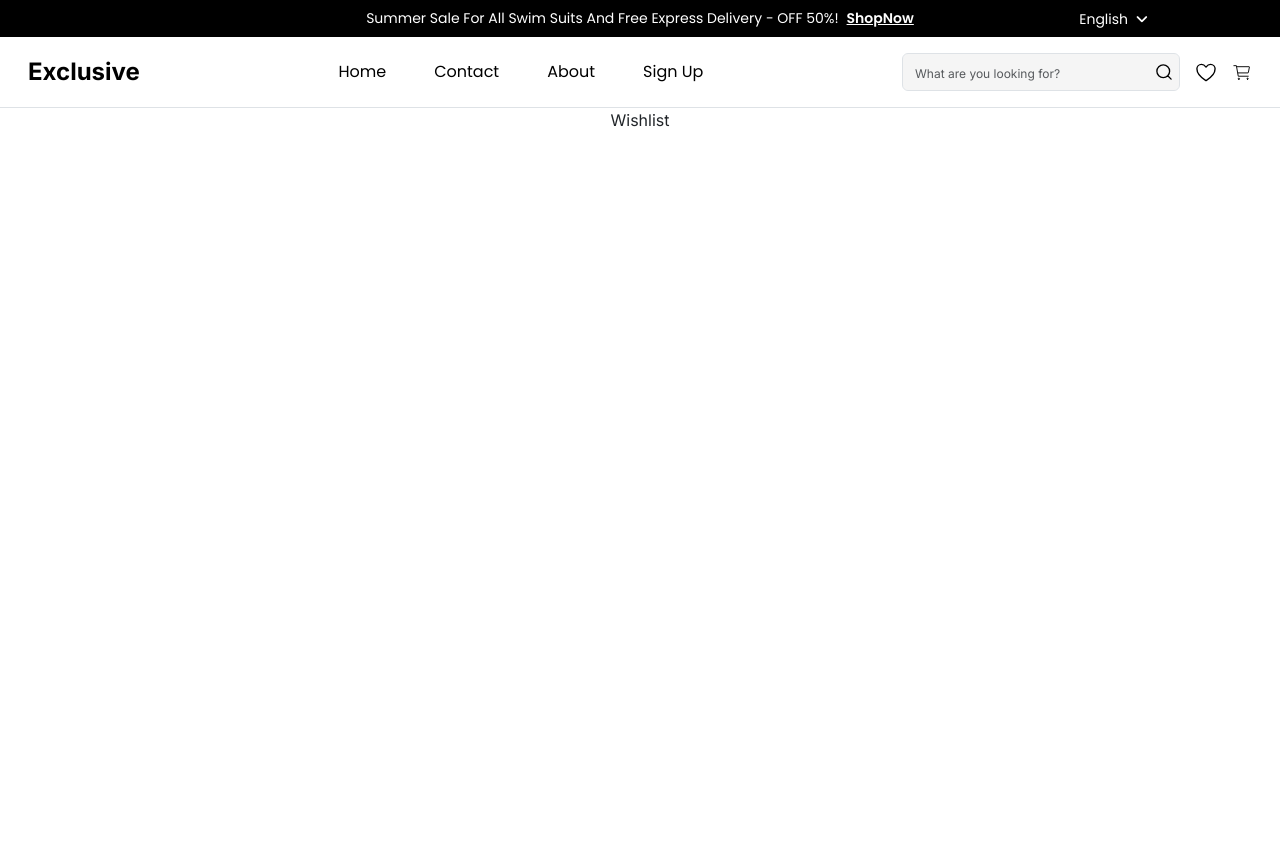
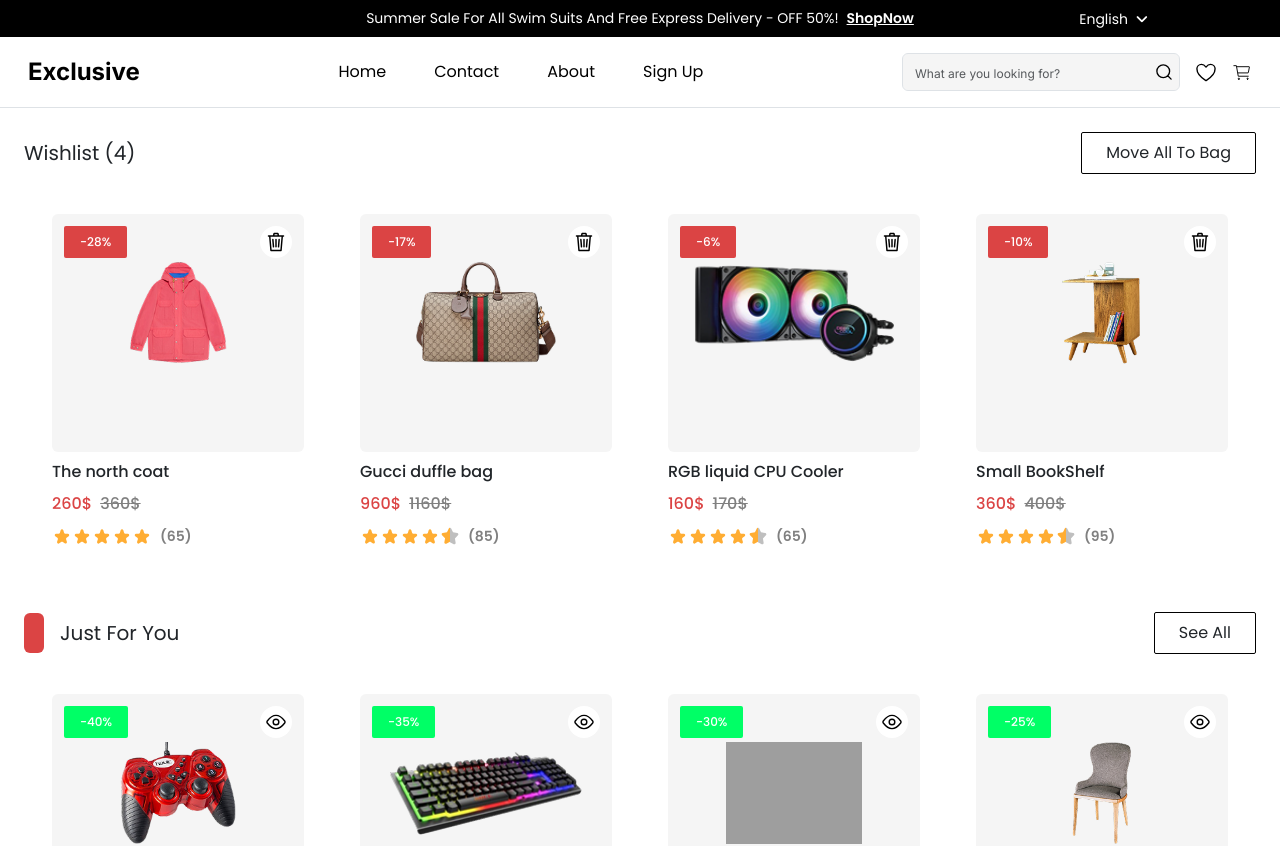
Before and after one commit to Sara-mostafa200/shopNow, a React (Vite) app: page /wishlist in a window 1280 px wide. Shown: the top 846 px of the page. Built offline with nearby package versions, Linux system fonts and the light colour scheme; grey boxes are pictures that could not be loaded.

Commit message:
final submit

```diff
--- a/src/Components/BestSelling/BestSelling.jsx
+++ b/src/Components/BestSelling/BestSelling.jsx
@@ -23,9 +23,9 @@
 
      <div className="row sm:mx-auto mx-0">
          {BestSelling.map((item) => (
-            <div className='w-full md:w-1/3 lg:w-1/4'>
+            <div className='w-full md:w-1/3 lg:w-1/4' key={item.id}>
 
-                <ProductCard item ={item}/>
+                <ProductCard item ={item} />
             </div>
 
       ))}
--- a/src/Components/FlashSales/FlashSales.jsx
+++ b/src/Components/FlashSales/FlashSales.jsx
@@ -82,8 +82,8 @@
       </div>
 
       <Slider {...settings} >
-         {FlashSales.map((item) => (
-            <ProductCard item ={item}/>
+         {FlashSales.map((item ) => (
+            <ProductCard item ={item} key={item.id}/>
 
         ))}
       </Slider>
--- a/src/Components/Hero/Hero.jsx
+++ b/src/Components/Hero/Hero.jsx
@@ -4,8 +4,9 @@
 import { ProductContext } from '../../context/productContext'
 
 export default function Hero() {
+
   return (
-    <div className='flex justify-between relative items-center'>
+    <div className='flex justify-between relative items-center z-30'>
          <div className='absolute md:relative  top-1 left-1  z-10 '>
          <SideBar/>
 
--- a/src/Components/HomeSlider/HomeSlider.jsx
+++ b/src/Components/HomeSlider/HomeSlider.jsx
@@ -37,7 +37,7 @@
 
   return (
     <Slider {...settings} className=' flex items-center justify-center '>
-    {loop.map((item)=><div className='w-full flex flex-col md:flex-row  bg-black py-5 px-2 items-center'>
+    {loop.map((item ,index)=><div key={index} className='w-full flex flex-col md:flex-row  bg-black py-5 px-2 items-center'>
         <div className='w-full md:w-1/2 md:order-2 '>
         <img src={iphone} className=' w-full' alt="" />
 
--- a/src/Components/Login/Login.jsx
+++ b/src/Components/Login/Login.jsx
@@ -24,7 +24,7 @@
               placeholder=" "
             />
             <label
-              for="Email"
+              htmlFor="Email"
               className="absolute   text-gray-500 dark:text-gray-400 duration-300 transform -translate-y-10 scale-75 top-[-5px] -z-10 left-0 origin-[0] peer-focus:start-0 peer-focus:text-blue-600 peer-focus:dark:text-blue-500 peer-placeholder-shown:scale-100 peer-placeholder-shown:translate-y-0 peer-focus:scale-75 peer-focus:left-0 peer-focus:-translate-y-5 rtl:peer-focus:translate-x-1/4 rtl:peer-focus:left-auto"
             >
              Email or Phone Number
@@ -38,7 +38,7 @@
               placeholder=" "
             />
             <label
-              for="password"
+              htmlFor="password"
               className="absolute   text-gray-500 dark:text-gray-400 duration-300 transform -translate-y-10 scale-75 top-[-5px] -z-10 left-0 origin-[0] peer-focus:start-0 peer-focus:text-blue-600 peer-focus:dark:text-blue-500 peer-placeholder-shown:scale-100 peer-placeholder-shown:translate-y-0 peer-focus:scale-75 peer-focus:left-0 peer-focus:-translate-y-5 rtl:peer-focus:translate-x-1/4 rtl:peer-focus:left-auto"
             >
              password
--- a/src/Components/OurProducts/OurProducts.jsx
+++ b/src/Components/OurProducts/OurProducts.jsx
@@ -82,16 +82,16 @@
 
       <Slider {...settings} >
          {FlashSales.map((item) => (
-            <ProductCard item ={item}/>
+            <ProductCard item ={item} key={item.id}/>
 
         ))}
       </Slider>
 
       <div className="row sm:mx-auto mx-0">
                {BestSelling.map((item) => (
-                  <div className='w-full md:w-1/3 lg:w-1/4'>
+                  <div className='w-full md:w-1/3 lg:w-1/4' key={item.id}>
 
-                      <ProductCard item ={item} green={true} showBtn={true}/>
+                      <ProductCard item ={item} green={true} showBtn={true} />
                   </div>
 
             ))}
--- a/src/Components/ProductCard/ProductCard.jsx
+++ b/src/Components/ProductCard/ProductCard.jsx
@@ -3,10 +3,15 @@
 import HalfStar from "../../assets/products/Four Half Star.svg";
 import FillHeart from "../../assets/Fill Heart.svg";
 import FillEye from "../../assets/Fill Eye.svg";
+import remove from "../../assets/remove.svg";
 
-export default function ProductCard({ item , green , showBtn}) {
+export default function ProductCard({ item , green , showBtn , showRemove , showEye}) {
   const [changeColor, setchangeColor] = useState(green ? true : false)
-  const [showColor, setahowColor] = useState(showBtn ? true : false)
+  const [showColor, setshowColor] = useState(showBtn ? true : false)
+  const [removeIcon, setremoveIcon] = useState(showRemove ? true : false)
+  const [eyeIcon, seteyeIcon] = useState(showEye ? true : false)
+
+
   return (
     <>
       <div className="p-3">
@@ -21,14 +26,28 @@
                 src={item?.image}
                 alt=""
               />
+              {removeIcon ? <div className="absolute right-3 top-3 flex flex-col gap-1  ">
+                <img
+                  className=" size-8 cursor-pointer"
+                  src={remove}
+                  alt=""
+                />
+
+              </div> : eyeIcon ?
               <div className="absolute right-3 top-3 flex flex-col gap-1  ">
+
+                <img className="size-8 cursor-pointer" src={FillEye} alt="" />
+              </div> : <div className="absolute right-3 top-3 flex flex-col gap-1  ">
                 <img
                   className=" size-8 cursor-pointer"
                   src={FillHeart}
                   alt=""
                 />
                 <img className="size-8 cursor-pointer" src={FillEye} alt="" />
-              </div>
+              </div>}
+
+
+
             </div>
 
             <div className="opacity-0 group-hover:opacity-100  transition-all duration-[0.5s]  w-full bg-black text-white p-2 text-center cursor-pointer">
--- a/src/Components/SignUp/SignUp.jsx
+++ b/src/Components/SignUp/SignUp.jsx
@@ -22,7 +22,7 @@
               placeholder=" "
             />
             <label
-              for="Name"
+              htmlFor="Name"
               className="absolute   text-gray-500 dark:text-gray-400 duration-300 transform -translate-y-10 scale-75 top-[-5px] -z-10 left-0 origin-[0] peer-focus:start-0 peer-focus:text-blue-600 peer-focus:dark:text-blue-500 peer-placeholder-shown:scale-100 peer-placeholder-shown:translate-y-0 peer-focus:scale-75 peer-focus:left-0 peer-focus:-translate-y-5 rtl:peer-focus:translate-x-1/4 rtl:peer-focus:left-auto"
             >
              Name
@@ -36,7 +36,7 @@
               placeholder=" "
             />
             <label
-              for="Email"
+              htmlFor="Email"
               className="absolute   text-gray-500 dark:text-gray-400 duration-300 transform -translate-y-10 scale-75 top-[-5px] -z-10 left-0 origin-[0] peer-focus:start-0 peer-focus:text-blue-600 peer-focus:dark:text-blue-500 peer-placeholder-shown:scale-100 peer-placeholder-shown:translate-y-0 peer-focus:scale-75 peer-focus:left-0 peer-focus:-translate-y-5 rtl:peer-focus:translate-x-1/4 rtl:peer-focus:left-auto"
             >
              Email or Phone Number
@@ -50,7 +50,7 @@
               placeholder=" "
             />
             <label
-              for="password"
+              htmlFor="password"
               className="absolute   text-gray-500 dark:text-gray-400 duration-300 transform -translate-y-10 scale-75 top-[-5px] -z-10 left-0 origin-[0] peer-focus:start-0 peer-focus:text-blue-600 peer-focus:dark:text-blue-500 peer-placeholder-shown:scale-100 peer-placeholder-shown:translate-y-0 peer-focus:scale-75 peer-focus:left-0 peer-focus:-translate-y-5 rtl:peer-focus:translate-x-1/4 rtl:peer-focus:left-auto"
             >
              password
--- a/src/Components/TopNav/TopNav.jsx
+++ b/src/Components/TopNav/TopNav.jsx
@@ -16,7 +16,7 @@
 
       <div className="dropdown  z-10  md:absolute md:right-[20px]  lg:right-[10%] md:top-1/2 md:transform md:-translate-y-1/2">
         <button
-          className="btn btn-secondary text-[14px] font-poppins p-1 bg-black border-none  "
+          className="  text-[14px] font-poppins p-1 bg-black border-none  "
           type="button"
           data-bs-toggle="dropdown"
           aria-expanded="false"
--- a/src/Components/Wishlist/Wishlist.jsx
+++ b/src/Components/Wishlist/Wishlist.jsx
@@ -1,9 +1,54 @@
-import React from 'react'
+import React, { useContext } from "react";
+import { ProductContext } from "../../context/productContext";
+import ProductCard from "../ProductCard/ProductCard";
 
 export default function Wishlist() {
+          let { BestSelling ,FlashSales } = useContext(ProductContext);
+
   return (
-    <div>
-      Wishlist
+    <div className="p-4 font-poppins flex flex-col gap-5 ">
+      <div className="TopProductts">
+        <div className="title flex items-center justify-between">
+          <span className="text-[20px]">Wishlist (4)</span>
+          <button className="rounded-sm px-4 py-2 border border-black hover:bg-black hover:text-white transition-all duration-300">
+            Move All To Bag
+          </button>
+        </div>
+          <div className="row pt-4 sm:mx-auto mx-0">
+                 {BestSelling.map((item) => (
+                    <div className='w-full md:w-1/3 lg:w-1/4' key={item.id}>
+
+                        <ProductCard item ={item} showRemove={true}/>
+                    </div>
+
+              ))}
+             </div>
+
+
+
+      </div>
+      <div className="secondProducts">
+         <div className="secondTitle flex items-center justify-between">
+             <div className="flex items-center gap-3  ">
+        <div className="w-[20px] h-[40px] bg-mainColor rounded "></div>
+        <span className="font-poppins  text-[20px] ">
+        Just For You
+        </span>
+      </div>
+      <button className="rounded-sm px-4 py-2 border border-black hover:bg-black hover:text-white transition-all duration-300">
+      See All
+          </button>
+             </div>
+             <div className="row pt-4 sm:mx-auto mx-0">
+                 {FlashSales.map((item) => (
+                    <div className='w-full md:w-1/3 lg:w-1/4 ' key={item.id}>
+
+                        <ProductCard item ={item} showEye={true} green={true}/>
+                    </div>
+
+              ))}
+             </div>
+      </div>
     </div>
-  )
+  );
 }
--- a/src/Context/ProductContext.jsx
+++ b/src/Context/ProductContext.jsx
@@ -96,7 +96,7 @@
             rating: 4.6,
             reviews: 99
           }, {
-            id: 1,
+            id: 5,
             name: "HAVIT HV-G92 Gamepad",
             image: product1,
             price: 120,
@@ -106,7 +106,7 @@
             reviews: 88
           },
           {
-            id: 2,
+            id: 6,
             name: "AK-900 Wired Keyboard",
             image: product2,
             price: 960,
```
Also changed, not shown: src/Components/Home/Home.jsx (+8 -4 lines), src/assets/remove.svg (added).
